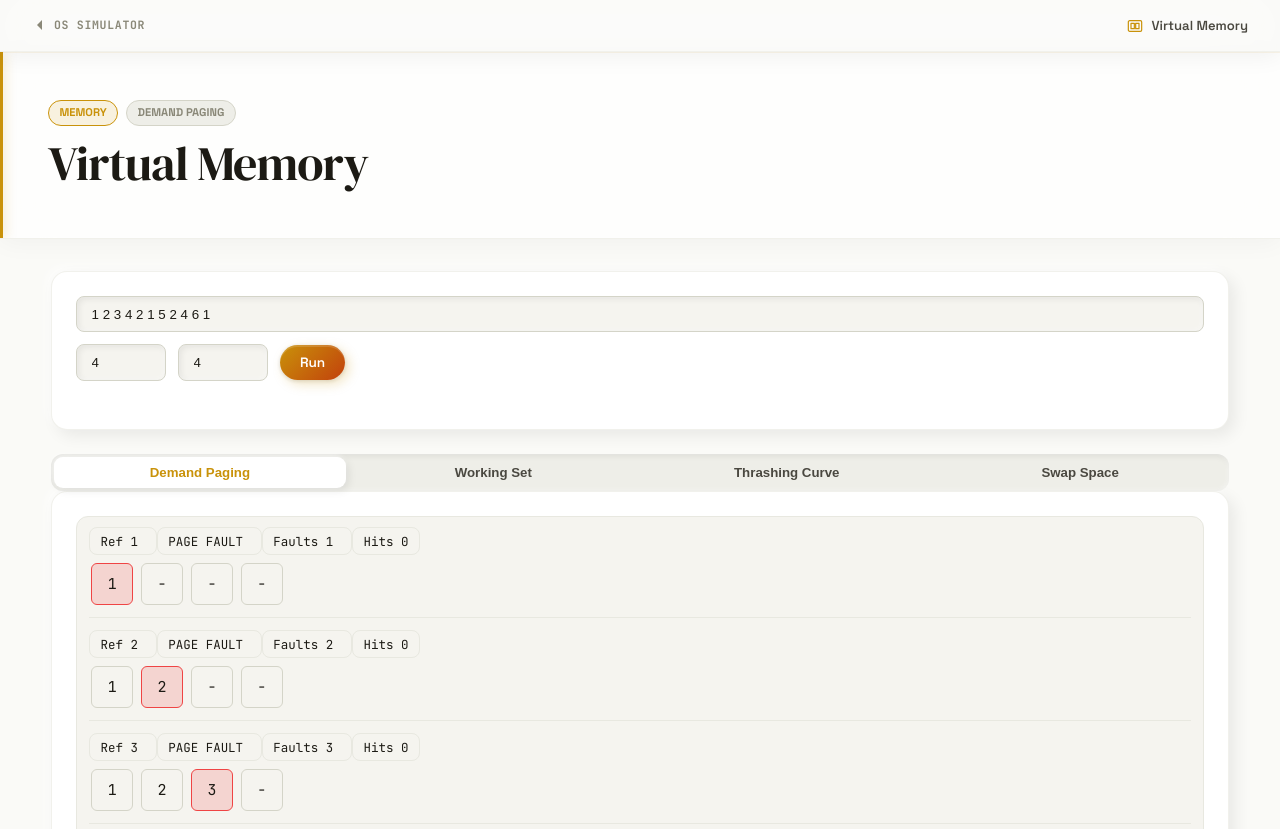
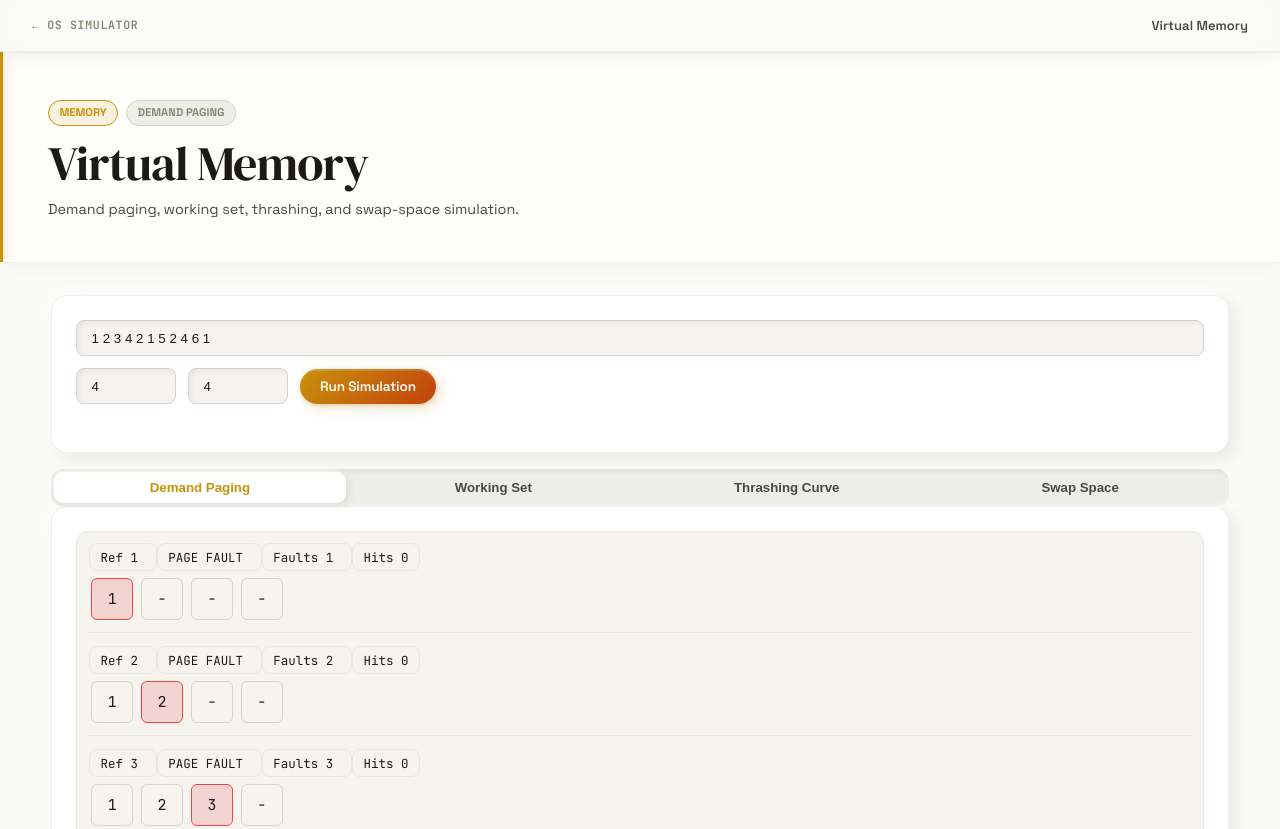
Before and after one commit to Rudr-1705/OS-Simulator, a plain HTML site: page virtual-memory/index.html in a window 1280 px wide. Shown: the top 829 px of the page. Drawn offline with Linux system fonts and the light colour scheme.

Commit message:
Update index.html

```diff
--- a/virtual-memory/index.html
+++ b/virtual-memory/index.html
@@ -7,29 +7,32 @@
 
   <meta
     name="viewport"
-    content="width=device-width, initial-scale=1.0"
-  />
+    content="width=device-width, initial-scale=1.0" />
 
   <title>
     Virtual Memory — OS Simulator
   </title>
 
-  <link rel="preconnect" href="https://fonts.googleapis.com" />
+  <link
+    rel="preconnect"
+    href="https://fonts.googleapis.com" />
 
   <link
     rel="preconnect"
     href="https://fonts.gstatic.com"
-    crossorigin
-  />
+    crossorigin />
 
   <link
-    href="https://fonts.googleapis.com/css2?family=Space+Grotesk:wght@300;400;500;600;700&family=JetBrains+Mono:wght@400;500;600;700&family=DM+Serif+Display:ital@0;1&display=swap"
+    href="https://fonts.googleapis.com/css2?family=Space+Grotesk:wght@300;400;500;600;700&family=JetBrains+Mono:wght@400;500;600;700&display=swap"
+    rel="stylesheet" />
+
+  <link
     rel="stylesheet"
-  />
+    href="../shared.css" />
 
-  <link rel="stylesheet" href="../shared.css" />
-
-  <link rel="stylesheet" href="./virtual-memory.css" />
+  <link
+    rel="stylesheet"
+    href="./virtual-memory.css" />
 
 </head>
 
@@ -37,40 +40,15 @@
 
   <nav class="topnav">
 
-  <a href="../index.html" class="nav-back">
+    <a
+      href="../index.html"
+      class="nav-back">
 
-    <svg
-      width="16"
-      height="16"
-      viewBox="0 0 16 16"
-      fill="currentColor"
-    >
-      <path d="M10 3L5 8l5 5"/>
-    </svg>
-
-    OS Simulator
+      ← OS Simulator
 
     </a>
 
     <div class="nav-center">
-
-    <svg
-      class="nav-module-icon"
-      viewBox="0 0 24 24"
-      fill="none"
-      stroke="currentColor"
-      stroke-width="1.8"
-      stroke-linecap="round"
-      stroke-linejoin="round"
-    >
-
-      <rect x="2" y="4" width="20" height="16" rx="2"/>
-
-      <rect x="6" y="8" width="5" height="8"/>
-
-      <rect x="13" y="8" width="5" height="8"/>
-
-    </svg>
 
       <span class="nav-module-name">
         Virtual Memory
@@ -102,6 +80,15 @@
         Virtual Memory
       </h1>
 
+      <p class="module-desc">
+
+        Demand paging,
+        working set,
+        thrashing,
+        and swap-space simulation.
+
+      </p>
+
     </div>
 
   </header>
@@ -110,39 +97,40 @@
 
   <main class="simulator-main container">
 
-  <!-- SHARED INPUTS -->
 
-  <div class="controls-panel">
+    <!-- GLOBAL INPUTS -->
+
+    <div
+      class="controls-panel"
+      style="margin-bottom:1rem">
 
       <div class="controls-row">
 
         <input
           id="globalRefs"
           class="form-input"
-        value="1 2 3 4 2 1 5 2 4 6 1"
-      />
+          value="1 2 3 4 2 1 5 2 4 6 1" />
 
         <input
           id="globalFrames"
           class="form-input mono"
           type="number"
           value="4"
-        style="width:90px"
-      />
+          style="width:100px" />
 
         <input
           id="globalWindow"
           class="form-input mono"
           type="number"
           value="4"
-        style="width:90px"
-      />
+          style="width:100px" />
 
         <button
           id="runAll"
-        class="btn btn-primary"
-      >
-        Run
+          class="btn btn-primary">
+
+          Run Simulation
+
         </button>
 
       </div>
@@ -157,30 +145,34 @@
 
       <button
         class="tab-btn active"
-      data-tab="demand"
-    >
+        data-tab="demand">
+
         Demand Paging
+
       </button>
 
       <button
         class="tab-btn"
-      data-tab="working"
-    >
+        data-tab="working">
+
         Working Set
+
       </button>
 
       <button
         class="tab-btn"
-      data-tab="thrash"
-    >
+        data-tab="thrash">
+
         Thrashing Curve
+
       </button>
 
       <button
         class="tab-btn"
-      data-tab="swap"
-    >
+        data-tab="swap">
+
         Swap Space
+
       </button>
 
     </div>
@@ -191,13 +183,13 @@
 
     <div
       class="controls-panel"
-    id="vm-demand"
-  >
+      id="vm-demand">
 
       <div
         id="vmDemandViz"
-      class="viz"
-    ></div>
+        class="viz">
+
+      </div>
 
     </div>
 
@@ -208,13 +200,13 @@
     <div
       class="controls-panel"
       id="vm-working"
-    style="display:none"
-  >
+      style="display:none">
 
       <div
         id="wsViz"
-      class="viz"
-    ></div>
+        class="viz">
+
+      </div>
 
     </div>
 
@@ -225,65 +217,35 @@
     <div
       class="controls-panel"
       id="vm-thrash"
-    style="display:none"
-  >
+      style="display:none">
 
       <canvas
         id="thrashCv"
         width="900"
-      height="320"
-    ></canvas>
+        height="320">
+
+      </canvas>
 
     </div>
 
 
 
-  <!-- SWAP -->
+    <!-- SWAP SPACE -->
 
     <div
       class="controls-panel"
       id="vm-swap"
-    style="display:none"
-  >
+      style="display:none">
 
       <div
         id="swapViz"
-      class="viz"
-    ></div>
-
-  </div>
-
-</main>
-
-
-
-<footer class="module-footer">
-
-  <div class="container footer-inner">
-
-    <div class="footer-left">
-
-      <a
-        href="../index.html"
-        class="wordmark"
-        style="text-decoration:none"
-      >
-
-        <span class="wm-os">
-          OS
-        </span>
-
-        <span class="wm-sim">
-          Sim
-        </span>
-
-      </a>
+        class="viz">
 
       </div>
 
     </div>
 
-</footer>
+  </main>
 
 
 
@@ -294,4 +256,5 @@
   <script src="./virtual-memory.js"></script>
 
 </body>
+
 </html>
```
Lines whose indentation alone changed are shown as unchanged.
